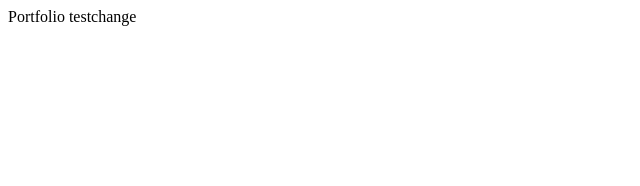
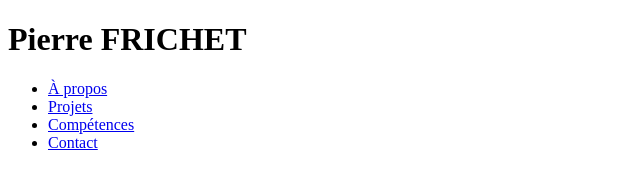
Before and after one commit to WaIkn/portfolio, a plain HTML site: page index.html in a window 1280 px wide. Shown: the whole page, without its empty margins (0-640 px from the left). Drawn offline with Linux system fonts and the light colour scheme.

Commit message:
added style.css and removed README

```diff
--- a/index.html
+++ b/index.html
@@ -3,10 +3,19 @@
 <head>
     <meta charset="UTF-8">
     <meta name="viewport" content="width=device-width, initial-scale=1.0">
-    <title>Document</title>
+    <title>Pierre FRICHET</title>
 </head>
 <body>
-    Portfolio
-    testchange
+<header>
+    <h1>Pierre FRICHET</h1>
+    <nav>
+        <ul>
+            <li><a href="#about">À propos</a></li>
+            <li><a href="#projects">Projets</a></li>
+            <li><a href="#skills">Compétences</a></li>
+            <li><a href="#contact">Contact</a></li>
+        </ul>
+    </nav>
+</header>
 </body>
 </html>
```
Also changed, not shown: style.css (added).
